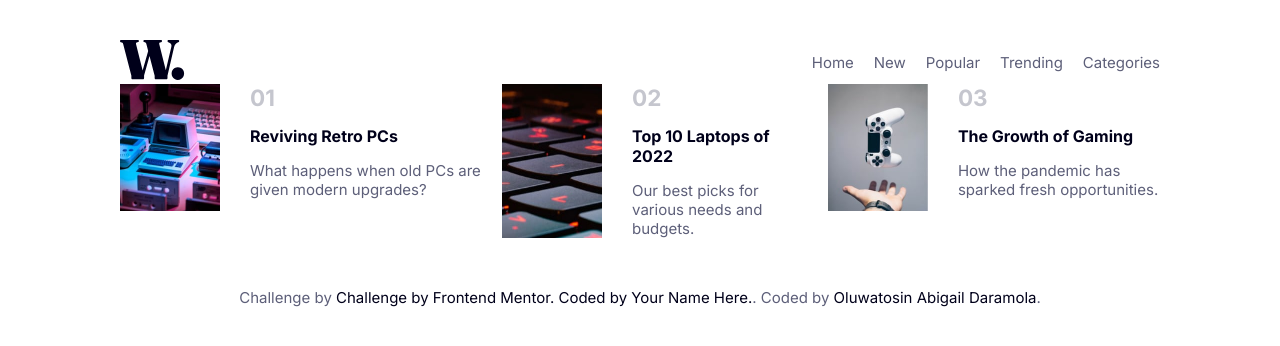
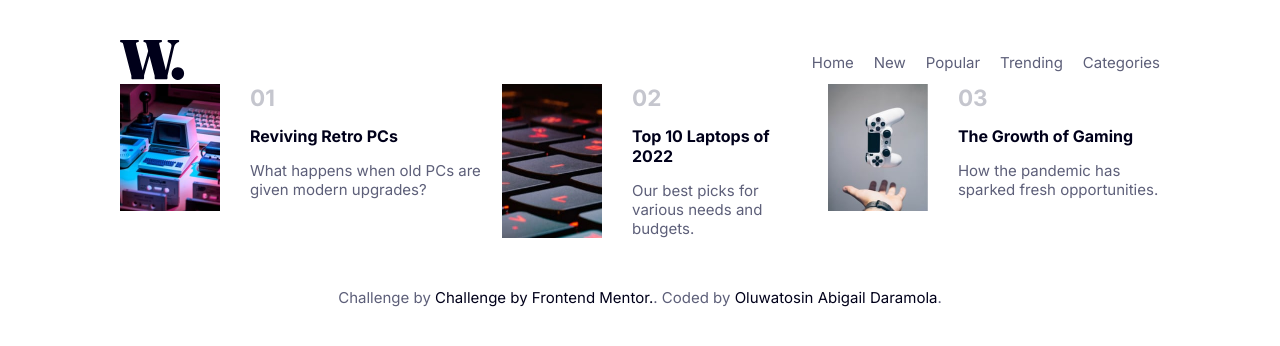
Before and after one commit to Heph-zibah/news-homepage-reactjs, a React (Create React App) app: page / in a window 1280 px wide. Shown: the top 346 px of the page. Built offline with nearby package versions, Linux system fonts and the light colour scheme; the HTML template or start-up script is replaced by a standard one.

Commit message:
update file

```diff
--- a/src/App.jsx
+++ b/src/App.jsx
@@ -11,7 +11,7 @@ function App() {
         <footer>
           <p>
             Challenge by <a href="#">
-            Challenge by Frontend Mentor. Coded by Your Name Here.</a>.
+            Challenge by Frontend Mentor.</a>.
             Coded by <a href="#">Oluwatosin Abigail Daramola</a>.
           </p>
         </footer>
```
